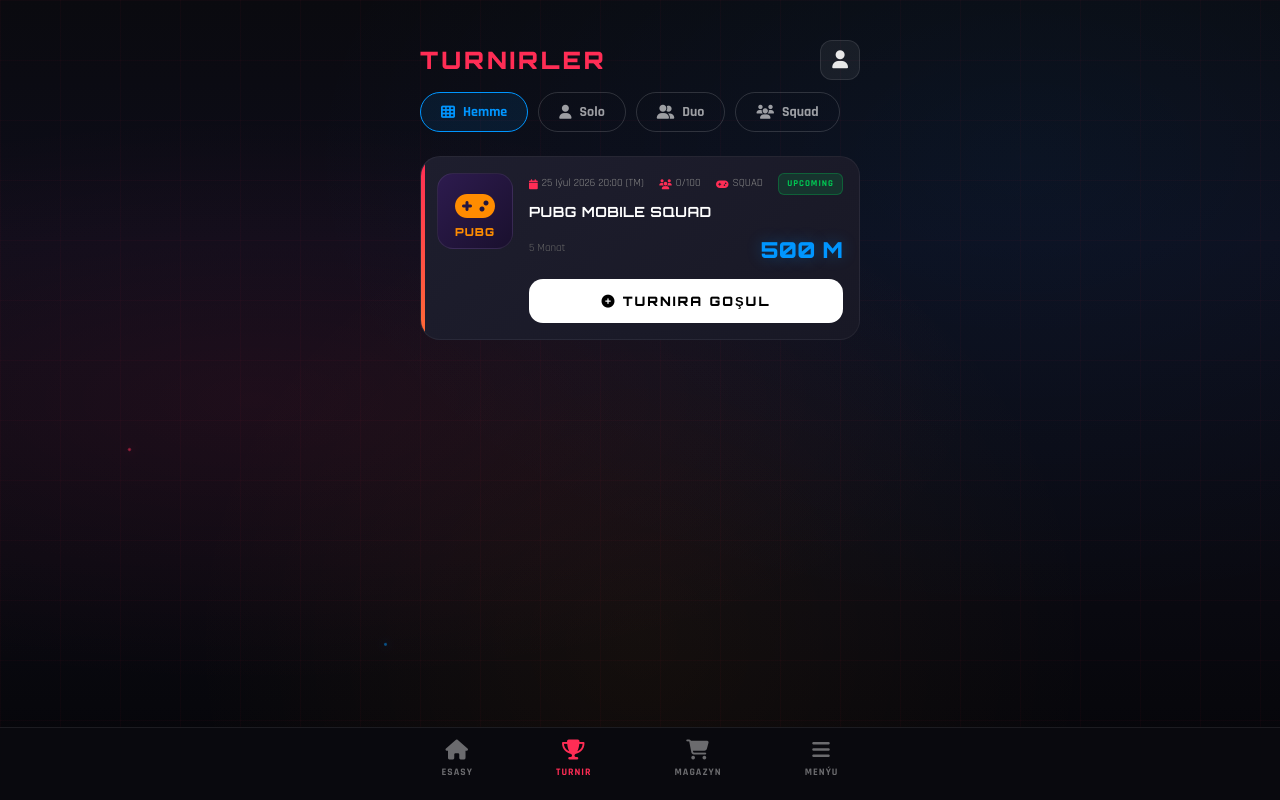
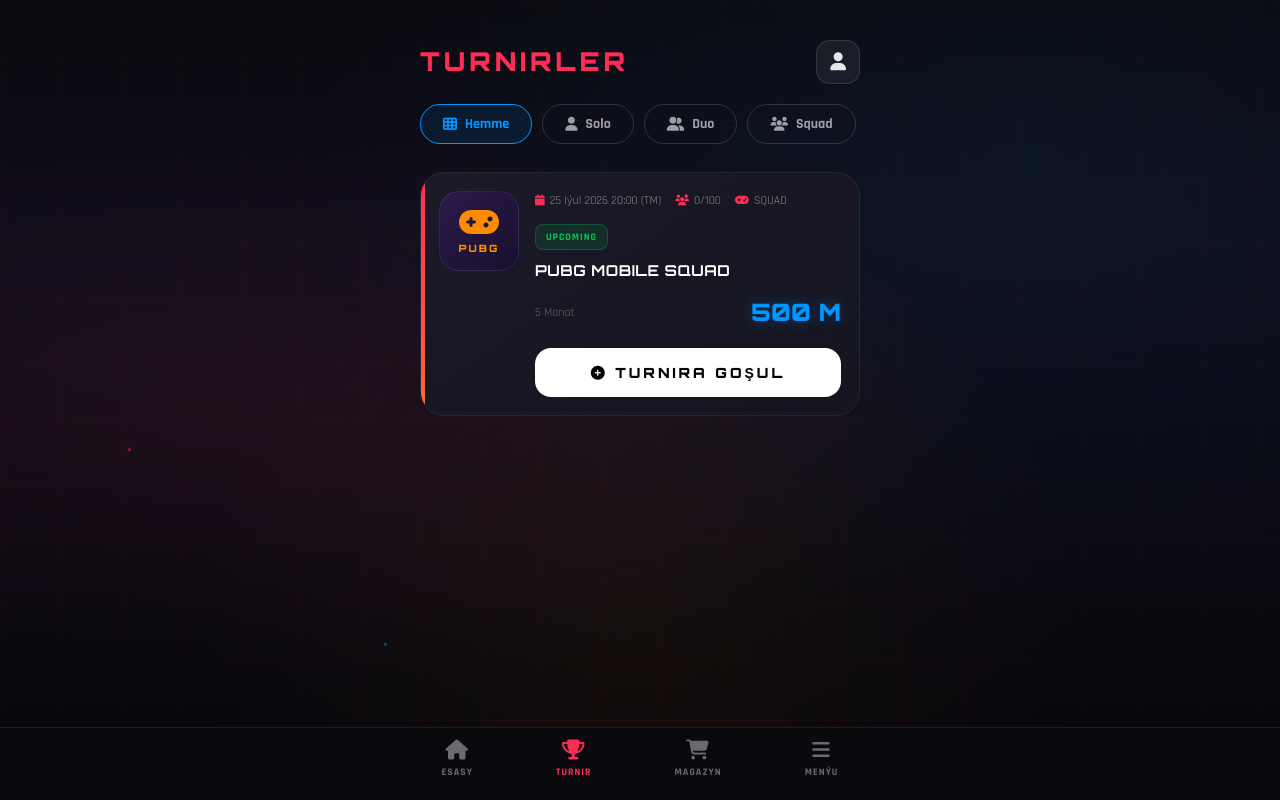
Before and after one commit to kemabr/turnirailway, a Flask app: page /turnir in a window 1280 px wide. Run offline with Flask 3, Linux system fonts and the light colour scheme; data comes from the database, SQL or seed files in the repository; data that the repository does not hold is empty.

Commit message:
Update turnir.html

```diff
--- a/templates/turnir.html
+++ b/templates/turnir.html
@@ -34,14 +34,14 @@
             display: flex;
             justify-content: space-between;
             align-items: center;
-            padding: 16px 0 12px;
+            padding: 16px 0 20px;
         }
         .page-header h1 {
             font-family: 'Orbitron', sans-serif;
-            font-size: 24px;
+            font-size: 26px;
             font-weight: 900;
             color: #ff2d55;
-            letter-spacing: 3px;
+            letter-spacing: 4px;
             margin: 0;
         }
         .header-actions {
@@ -49,10 +49,10 @@
             gap: 12px;
         }
         .header-btn {
-            width: 40px; height: 40px;
+            width: 44px; height: 44px;
             background: rgba(255,255,255,0.06);
-            border: 1px solid rgba(255,255,255,0.1);
-            border-radius: 12px;
+            border: 1px solid rgba(255,255,255,0.12);
+            border-radius: 14px;
             color: #e8e8e8;
             display: flex; align-items: center; justify-content: center;
             font-size: 18px; cursor: pointer; transition: all 0.3s;
@@ -64,15 +64,15 @@
             color: #ff2d55;
         }
 
-        /* Mode filter - radio style */
+        /* Mode filter */
         .mode-filter {
-            display: flex; gap: 10px; margin-bottom: 20px;
+            display: flex; gap: 10px; margin-bottom: 24px;
             overflow-x: auto; padding-bottom: 4px; scrollbar-width: none;
         }
         .mode-filter::-webkit-scrollbar { display: none; }
 
         .mode-btn {
-            padding: 10px 20px; background: transparent;
+            padding: 10px 22px; background: transparent;
             border: 1.5px solid rgba(255,255,255,0.15); border-radius: 25px;
             color: rgba(255,255,255,0.6); font-family: 'Rajdhani', sans-serif;
             font-weight: 700; font-size: 14px; cursor: pointer;
@@ -87,131 +87,127 @@
 
         /* Tournament list */
         .tournament-list {
-            display: flex; flex-direction: column; gap: 14px;
+            display: flex; flex-direction: column; gap: 16px;
             margin-bottom: 100px; padding-bottom: 20px;
         }
 
-        /* Tournament card - horizontal */
+        /* Tournament card */
         .tournament-card {
             display: flex; gap: 16px;
-            background: linear-gradient(145deg, #1e1e2e, #181825);
-            border-radius: 20px; padding: 16px;
-            border: 1px solid rgba(255,255,255,0.05);
+            background: linear-gradient(145deg, #1a1a28, #151520);
+            border-radius: 24px; padding: 18px;
+            border: 1px solid rgba(255,255,255,0.06);
             position: relative; overflow: hidden;
             transition: all 0.3s;
         }
         .tournament-card:hover {
             border-color: rgba(255,45,85,0.15);
             transform: translateY(-2px);
-            box-shadow: 0 10px 30px rgba(0,0,0,0.4);
+            box-shadow: 0 12px 35px rgba(0,0,0,0.5);
         }
         .tournament-card::before {
             content: ''; position: absolute; top: 0; left: 0;
             width: 4px; height: 100%;
             background: linear-gradient(to bottom, #ff2d55, #ff6b35);
-            border-radius: 20px 0 0 20px;
+            border-radius: 24px 0 0 24px;
         }
 
         /* Left image */
         .tournament-image {
-            width: 76px; height: 76px; min-width: 76px;
-            background: linear-gradient(135deg, #2d1b4e, #1a102e);
-            border-radius: 16px; display: flex;
+            width: 80px; height: 80px; min-width: 80px;
+            background: linear-gradient(135deg, #2a1a4a, #1a0f2e);
+            border-radius: 20px; display: flex; flex-direction: column;
             align-items: center; justify-content: center;
             border: 1px solid rgba(255,255,255,0.08);
             position: relative;
-            overflow: hidden;
         }
-        .tournament-image::after {
-            content: 'PUBG';
+        .tournament-image .game-icon {
+            font-size: 32px;
+            color: #ff8c00;
+            margin-bottom: 2px;
+        }
+        .tournament-image .game-label {
             font-family: 'Orbitron', sans-serif;
-            font-size: 11px;
+            font-size: 10px;
             font-weight: 900;
             color: #ff8c00;
-            letter-spacing: 1px;
-            position: absolute;
-            bottom: 6px;
-        }
-        .tournament-image i {
-            font-size: 32px;
-            color: #ff8c00;
-            margin-bottom: 10px;
+            letter-spacing: 2px;
         }
 
         /* Right content */
         .tournament-content {
-            flex: 1; display: flex; flex-direction: column; gap: 6px;
+            flex: 1; display: flex; flex-direction: column; gap: 8px;
             min-width: 0;
         }
 
+        /* Meta top row */
         .tournament-meta-top {
-            display: flex; justify-content: space-between; align-items: center;
-            font-size: 11px; color: #888; font-family: 'Rajdhani', sans-serif;
-            flex-wrap: wrap; gap: 6px;
+            display: flex; align-items: center; gap: 14px;
+            font-size: 12px; color: #888; font-family: 'Rajdhani', sans-serif;
+            flex-wrap: wrap;
         }
         .tournament-meta-top span {
-            display: flex; align-items: center; gap: 4px;
+            display: flex; align-items: center; gap: 5px;
         }
-        .tournament-meta-top i { font-size: 10px; color: #ff2d55; }
+        .tournament-meta-top i { font-size: 11px; color: #ff2d55; }
 
         .status-badge-inline {
             display: inline-flex;
             align-items: center;
             gap: 4px;
-            padding: 3px 8px;
-            border-radius: 6px;
-            font-size: 9px;
+            padding: 4px 10px;
+            border-radius: 8px;
+            font-size: 10px;
             font-weight: 800;
             text-transform: uppercase;
             letter-spacing: 1px;
         }
-        .status-upcoming { background: rgba(0, 200, 83, 0.15); color: #00c853; border: 1px solid rgba(0, 200, 83, 0.3); }
-        .status-current { background: rgba(255, 140, 0, 0.15); color: #ff8c00; border: 1px solid rgba(255, 140, 0, 0.3); }
-        .status-past { background: rgba(107, 114, 128, 0.15); color: #9ca3af; border: 1px solid rgba(107, 114, 128, 0.3); }
+        .status-upcoming { background: rgba(0, 200, 83, 0.12); color: #00c853; border: 1px solid rgba(0, 200, 83, 0.25); }
+        .status-current { background: rgba(255, 140, 0, 0.12); color: #ff8c00; border: 1px solid rgba(255, 140, 0, 0.25); }
+        .status-past { background: rgba(107, 114, 128, 0.12); color: #9ca3af; border: 1px solid rgba(107, 114, 128, 0.25); }
 
+        /* Title */
         .tournament-title {
             font-family: 'Orbitron', sans-serif;
-            font-size: 14px; font-weight: 700; color: #fff;
-            line-height: 1.3; letter-spacing: 0.5px;
+            font-size: 15px; font-weight: 700; color: #fff;
+            line-height: 1.4; letter-spacing: 0.5px;
             margin: 2px 0;
         }
 
+        /* Prize row */
         .tournament-prize-row {
             display: flex;
             justify-content: space-between;
             align-items: center;
-            margin: 2px 0 6px;
+            margin: 2px 0 4px;
         }
 
         .tournament-prize {
             font-family: 'Orbitron', sans-serif;
-            font-size: 22px; font-weight: 900; color: #0096ff;
+            font-size: 24px; font-weight: 900; color: #0096ff;
             text-shadow: 0 0 15px rgba(0, 150, 255, 0.3);
-        }
-        .tournament-prize small {
-            font-size: 12px;
-            color: #0096ff;
-            opacity: 0.8;
         }
 
         .tournament-free-badge {
-            font-size: 10px;
+            font-size: 11px;
             font-weight: 700;
             color: #00c853;
             background: rgba(0, 200, 83, 0.1);
-            padding: 4px 10px;
-            border-radius: 8px;
+            padding: 5px 12px;
+            border-radius: 10px;
             border: 1px solid rgba(0, 200, 83, 0.2);
         }
 
+        /* Button */
         .tournament-btn {
-            width: 100%; padding: 14px;
-            background: #fff; border: none; border-radius: 14px;
+            width: 100%; padding: 16px;
+            background: #fff; border: none; border-radius: 16px;
             color: #000; font-family: 'Orbitron', sans-serif;
-            font-weight: 800; font-size: 13px; text-align: center;
-            text-transform: uppercase; letter-spacing: 2px;
+            font-weight: 800; font-size: 14px; text-align: center;
+            text-transform: uppercase; letter-spacing: 3px;
             cursor: pointer; transition: all 0.3s;
             text-decoration: none; display: block;
+            margin-top: 4px;
         }
         .tournament-btn:hover {
             transform: translateY(-2px);
@@ -277,7 +273,8 @@
                 <div class="tournament-card" data-mode="{{ t.mode }}" data-status="{{ t.status }}">
                     <!-- Left Image -->
                     <div class="tournament-image">
-                        <i class="fas fa-gamepad"></i>
+                        <i class="fas fa-gamepad game-icon"></i>
+                        <span class="game-label">PUBG</span>
                     </div>
 
                     <!-- Right Content -->
@@ -298,7 +295,7 @@
                             {% if t.tolekli == 0 %}
                                 <span class="tournament-free-badge">TÖLEGSIZ</span>
                             {% else %}
-                                <span style="font-size: 11px; color: #666;">{{ t.tolek }}</span>
+                                <span style="font-size: 12px; color: #666;">{{ t.tolek }}</span>
                             {% endif %}
                             <div class="tournament-prize">{{ t.bayrak_jemi }}</div>
                         </div>
```
